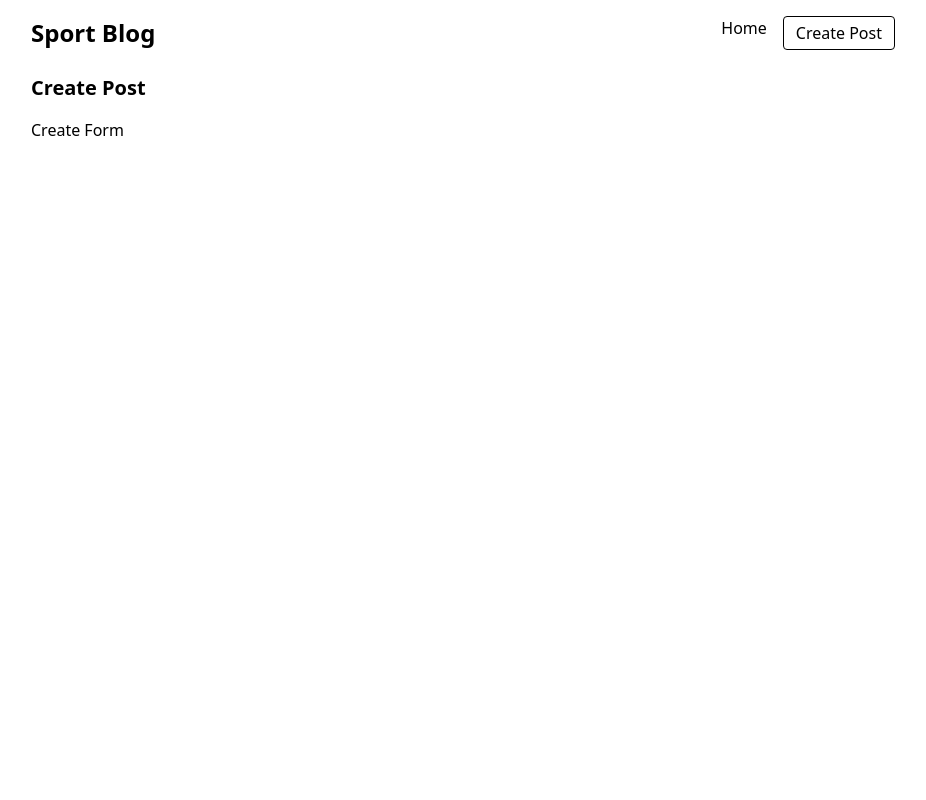
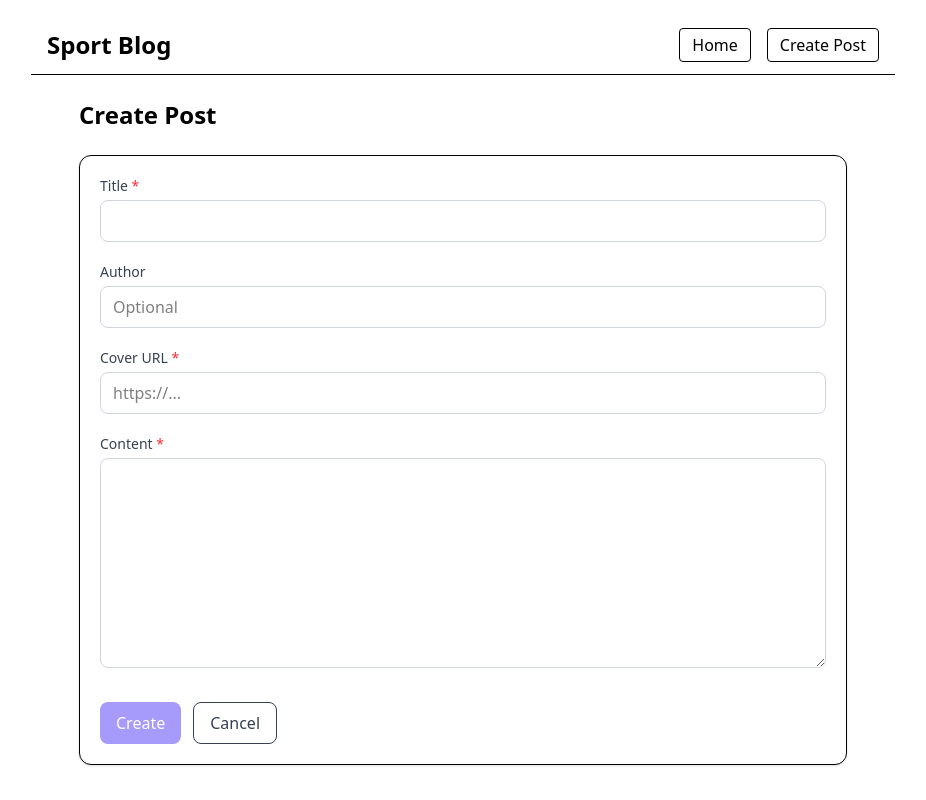
Before and after one commit to SergiiBzn/sport-blog-frontend, a React (Vite) app: page /create in a window 1280 px wide. Shown: the whole page, without its empty margins (177-1103 px from the left). Built offline with nearby package versions, Linux system fonts and the light colour scheme; no server answers.

Commit message:
CreatePost.jsx

```diff
--- a/src/App.jsx
+++ b/src/App.jsx
@@ -6,16 +6,20 @@ import PostDetails from './pages/PostDetails.jsx';
 const App = () => {
   return (
     <div className='max-w-4xl mx-auto p-4'>
-      <header className='flex items-center justify-between mb-6'>
-        <Link to='/' className='text-2xl font-bold'>
+      <header className='sticky top-0 z-10 mb-6 border-b bg-white/80 backdrop-blur supports-[backdrop-filter]:bg-white/60'>
+        <div className='max-w-4xl mx-auto flex items-center justify-between px-4 py-3'>
+          <Link to='/' className='text-2xl font-bold cursor-pointer'>
             Sport Blog
           </Link>
           <nav className='flex gap-4'>
-          <Link to='/'>Home</Link>
+            <Link to='/' className='px-3 py-1 border rounded'>
+              Home
+            </Link>
             <Link to='/create' className='px-3 py-1 border rounded'>
               Create Post
             </Link>
           </nav>
+        </div>
       </header>
 
       <Routes>
--- a/src/pages/CreatePost.jsx
+++ b/src/pages/CreatePost.jsx
@@ -1,8 +1,183 @@
+import { useState } from 'react';
+import { useNavigate } from 'react-router-dom';
+import { PostsAPI } from '../lib/api.js';
+
 export default function CreatePost() {
+  const navigate = useNavigate();
+  const [form, setForm] = useState({
+    title: '',
+    content: '',
+    author: '',
+    cover: '',
+  });
+  const [submitting, setSubmitting] = useState(false);
+  const [error, setError] = useState('');
+
+  function handleChange(e) {
+    setForm({ ...form, [e.target.name]: e.target.value });
+  }
+
+  const coverOk = /^https?:\/\//i.test(form.cover.trim());
+  const titleOk = form.title.trim().length > 0;
+  const contentOk = form.content.trim().length > 0;
+  const isValid = coverOk && titleOk && contentOk;
+
+  async function handleSubmit(e) {
+    e.preventDefault();
+
+    setError('');
+    if (!isValid) {
+      setError('title, content, cover URL musst korrekt sein');
+      return;
+    }
+    setSubmitting(true);
+    try {
+      const payload = {
+        title: form.title.trim(),
+        content: form.content.trim(),
+        cover: form.cover.trim(),
+        author: form.author.trim() || null,
+      };
+      await PostsAPI.create(payload);
+      navigate('/');
+    } catch (e) {
+      setError(e.message || 'Fehler!');
+    } finally {
+      setSubmitting(false);
+    }
+  }
+
   return (
-    <div>
-      <h1 className='text-xl font-semibold mb-4'>Create Post</h1>
-      <p>Create Form</p>
+    <div className='max-w-3xl mx-auto'>
+      <h1 className='text-2xl font-bold mb-6'>Create Post</h1>
+      <p role='alert'>{error}</p>
+      <form
+        onSubmit={handleSubmit}
+        className='rounded-xl border bg-white p-5 shadow-sm space-y-5'
+      >
+        <div>
+          <label
+            htmlFor='title'
+            className='block text-sm font-medium text-gray-700 mb-1'
+          >
+            Title <span className='text-red-500'>*</span>
+          </label>
+          <input
+            id='title'
+            name='title'
+            type='text'
+            value={form.title}
+            onChange={handleChange}
+            required
+            className='w-full rounded-lg border border-gray-300 px-3 py-2 outline-none
+               focus:border-indigo-500 focus:ring-2 focus:ring-indigo-200'
+          />
+        </div>
+
+        <div>
+          <label
+            htmlFor='author'
+            className='block text-sm font-medium text-gray-700 mb-1'
+          >
+            Author
+          </label>
+          <input
+            id='author'
+            name='author'
+            type='text'
+            value={form.author}
+            onChange={handleChange}
+            placeholder='Optional'
+            className='w-full rounded-lg border border-gray-300 px-3 py-2 outline-none
+               focus:border-indigo-500 focus:ring-2 focus:ring-indigo-200'
+          />
+        </div>
+
+        <div>
+          <label
+            htmlFor='cover'
+            className='block text-sm font-medium text-gray-700 mb-1'
+          >
+            Cover URL <span className='text-red-500'>*</span>
+          </label>
+          <input
+            id='cover'
+            name='cover'
+            type='url'
+            placeholder='https://...'
+            value={form.cover}
+            onChange={handleChange}
+            required
+            className='w-full rounded-lg border border-gray-300 px-3 py-2 outline-none
+               focus:border-indigo-500 focus:ring-2 focus:ring-indigo-200'
+          />
+          {coverOk && (
+            <img
+              src={form.cover}
+              alt='cover preview'
+              className='mt-3 w-full max-h-64 rounded-lg object-cover border'
+              onError={(e) => {
+                e.currentTarget.style.display = 'none';
+              }}
+            />
+          )}
+        </div>
+
+        <div>
+          <label
+            htmlFor='content'
+            className='block text-sm font-medium text-gray-700 mb-1'
+          >
+            Content <span className='text-red-500'>*</span>
+          </label>
+          <textarea
+            id='content'
+            name='content'
+            rows={8}
+            value={form.content}
+            onChange={handleChange}
+            required
+            className='w-full rounded-lg border border-gray-300 px-3 py-2 outline-none
+               focus:border-indigo-500 focus:ring-2 focus:ring-indigo-200'
+          />
+        </div>
+        {coverOk && (
+          <img
+            src={form.cover}
+            alt='cover'
+            onError={(e) => {
+              e.currentTarget.style.display = 'none';
+            }}
+          />
+        )}
+        {error && (
+          <div
+            role='alert'
+            className='mb-4 rounded-lg border border-red-200 bg-red-50 px-4 py-3 text-red-700'
+          >
+            {error}
+          </div>
+        )}
+        <div className='flex gap-3 pt-2'>
+          <button
+            type='submit'
+            disabled={!isValid || submitting}
+            className='inline-flex items-center justify-center rounded-lg bg-indigo-600 px-4 py-2
+               text-white transition hover:bg-indigo-700 disabled:opacity-50 disabled:cursor-not-allowed'
+          >
+            {submitting ? 'Creating…' : 'Create'}
+          </button>
+
+          <button
+            type='button'
+            onClick={() => navigate('/')}
+            className='inline-flex items-center justify-center rounded-lg border px-4 py-2
+               text-gray-700 transition hover:bg-gray-50'
+          >
+            Cancel
+          </button>
+        </div>
+      </form>
     </div>
   );
 }
```
Lines whose indentation alone changed are shown as unchanged.
